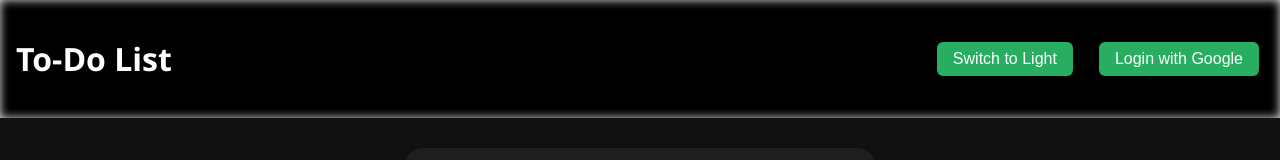
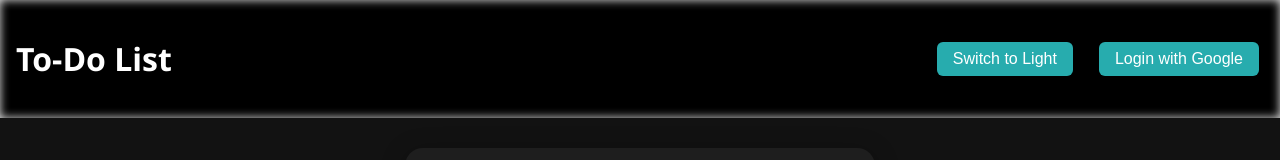
Before and after one commit to arjunwakade/To-Do-Frontend, a React (Create React App) app: page / in a window 1280 px wide. Shown: the top 160 px of the page. Built offline with nearby package versions, Linux system fonts and the light colour scheme; no server answers.

Commit message:
Changed button color

```diff
--- a/src/App.css
+++ b/src/App.css
@@ -123,7 +123,7 @@ button {
   padding: 8px 16px;
   border-radius: 6px;
   border: none;
-  background: #27ae60;
+  background: #27acae;
   color: #fff;
   font-weight: 500;
   font-size: 16px;
```
